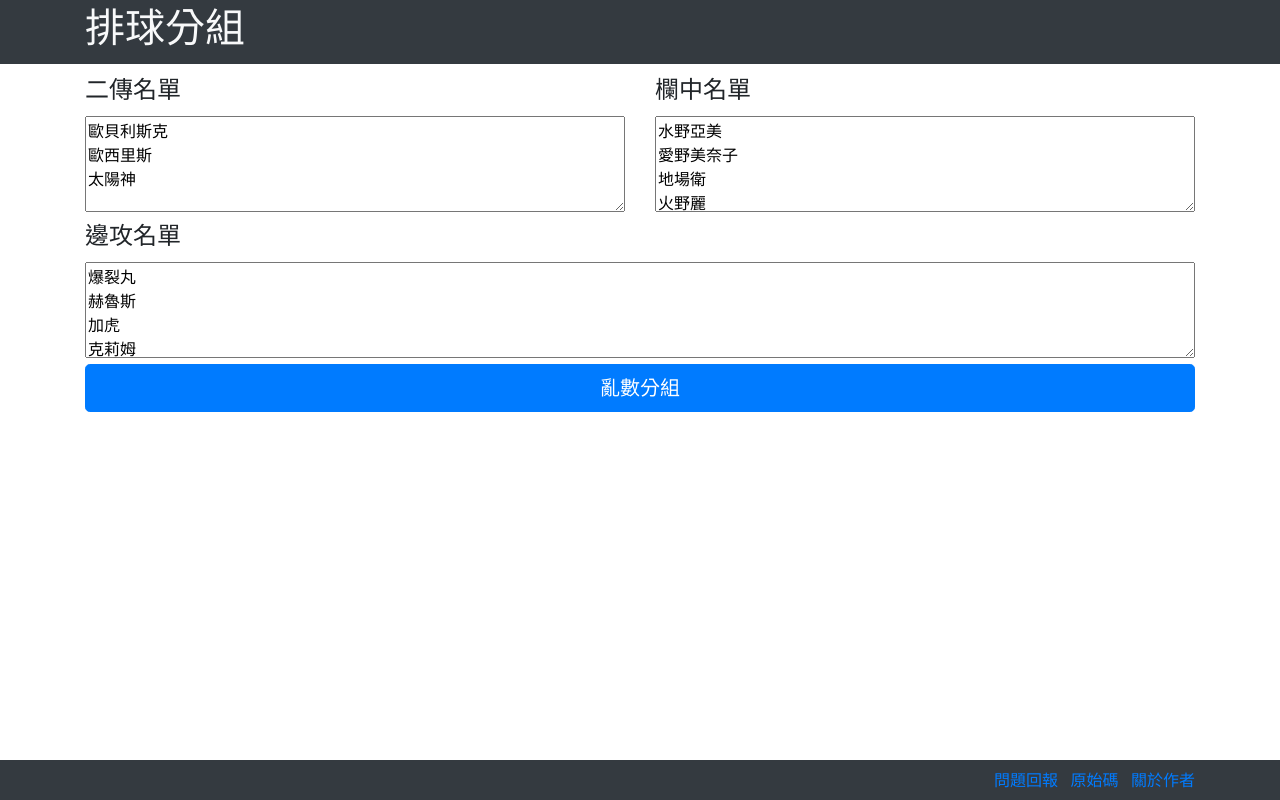
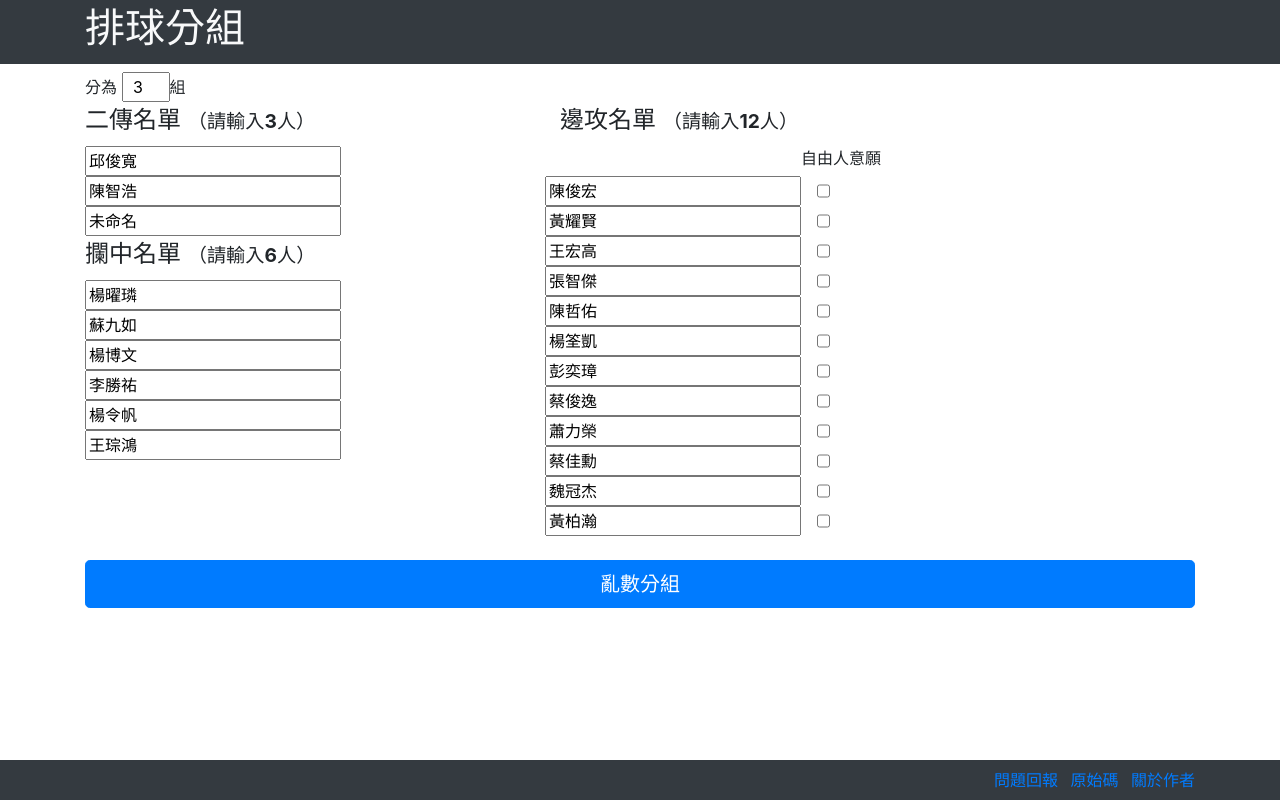
Before and after one commit to kong0107/volleyball-group, an Angular app: page / in a window 1280 px wide. Built offline with nearby package versions, Linux system fonts and the light colour scheme.

Commit message:
update mechnism

```diff
--- a/package.json
+++ b/package.json
@@ -1,6 +1,6 @@
 {
   "name": "volleyball-group",
-  "version": "0.0.3",
+  "version": "0.0.4",
   "license": "CC0",
   "scripts": {
     "ng": "ng",
--- a/src/app/app.component.html
+++ b/src/app/app.component.html
@@ -1,19 +1,50 @@
 <section>
+    <div class="">
+        分為
+        <input [(ngModel)]="amount" (change)="amountChanged(amount)"
+            style="width: 3em" class="text-center" type="number" min="1"
+        >組
+    </div>
+
     <div class="row">
-        <fieldset class="col-md-6">
-            <legend>二傳名單</legend>
-            <textarea [(ngModel)]="input.setters"></textarea>
-        </fieldset>
-        <fieldset class="col-md-6">
-            <legend>欄中名單</legend>
-            <textarea [(ngModel)]="input.middleBlockers"></textarea>
-        </fieldset>
+        <div class="col-md-5">
+            <fieldset>
+                <legend>
+                    二傳名單
+                    <small>（請輸入<strong>{{amount}}</strong>人）</small>
+                </legend>
+                <div *ngFor="let player of players.setters; index as i">
+                    <input [(ngModel)]="players.setters[i]">
+                </div>
+            </fieldset>
+            <fieldset>
+                <legend>
+                    攔中名單
+                    <small>（請輸入<strong>{{amount*2}}</strong>人）</small>
+                </legend>
+                <div *ngFor="let player of players.middleBlockers; index as i">
+                    <input [(ngModel)]="players.middleBlockers[i]">
+                </div>
+            </fieldset>
+        </div>
+        <div class="col-md-7">
+            <fieldset>
+                <legend>
+                    邊攻名單
+                    <small>（請輸入<strong>{{amount*4}}</strong>人）</small>
+                </legend>
+                <div class="row">
+                    <input style="visibility: hidden">
+                    自由人意願
+                </div>
+                <div *ngFor="let player of players.wingSpikers; index as i" class="row">
+                    <input [(ngModel)]="players.wingSpikers[i]">
+                    <input [(ngModel)]="players.liberos[i]" type="checkbox" class="ml-3">
+                </div>
+            </fieldset>
+        </div>
     </div>
-    <fieldset>
-        <legend>邊攻名單</legend>
-        <textarea [(ngModel)]="input.group"></textarea>
-    </fieldset>
-    <button class="btn btn-primary btn-lg btn-block" (click)="go()">亂數分組</button>
+    <button class="btn btn-primary btn-lg btn-block my-4" (click)="go()">亂數分組</button>
 </section>
 
 <section>
--- a/src/app/app.component.ts
+++ b/src/app/app.component.ts
@@ -1,33 +1,62 @@
-import { Component } from '@angular/core';
+import { Component, OnInit } from '@angular/core';
 
 @Component({
   selector: 'app-root',
   templateUrl: './app.component.html',
   styleUrls: ['./app.component.css']
 })
-export class AppComponent {
+export class AppComponent implements OnInit {
     amount = 3;
+    teams = [];
 
-    input = {
-        setters: "歐貝利斯克\n歐西里斯\n太陽神",
-        middleBlockers: "水野亞美\n愛野美奈子\n地場衛\n火野麗\n木野真琴\n土萌螢",
-        group: "爆裂丸\n赫魯斯\n加虎\n克莉姆\n龍哥\n阿蛇\n派卡拉\n詩芙麗\n蒙克\n塔露朵\n波奇郎\n烏力"
+    players = {
+        setters: [],
+        middleBlockers: [],
+        wingSpikers: [],
+        liberos: []
     };
 
-    teams = [];
+    amountChanged(amount) {
+        this.amount = amount = Math.abs(+amount);
+        if(isNaN(amount)) return console.error("Variable `amount` should be a positive integer.");
 
-    go = function() {
-        const input = this.input;
+        const p = this.players;
+        if(amount > p.setters.length) {
+            p.setters.push.apply(p.setters, new Array(amount - p.setters.length));
+            p.middleBlockers.push.apply(p.middleBlockers, new Array(amount * 2 - p.middleBlockers.length));
+            p.wingSpikers.push.apply(p.wingSpikers, new Array(amount * 4 - p.wingSpikers.length));
+            p.liberos.push.apply(p.liberos, new Array(amount * 4 - p.liberos.length));
+        }
+        else {
+            p.setters = p.setters.slice(0, amount);
+            p.middleBlockers = p.middleBlockers.slice(0, amount * 2);
+            p.wingSpikers = p.wingSpikers.slice(0, amount * 4);
+            p.liberos = p.liberos.slice(0, amount * 4);
+        }
+    };
 
+    go() {
         this.teams = [];
         for(let i = 0; i < this.amount; ++i) this.teams.push([]);
 
-        for(let pos in input) {
-            let middle = input[pos].trim().split(/\s+/);
+        for(let pos in this.players) {
+            if(pos == "liberos") continue;
+            let middle = this.players[pos].slice();
             for(let i = 0; middle.length; ++i) {
                 const rand = Math.floor(Math.random() * middle.length);
                 this.teams[i % this.amount].push(middle.splice(rand, 1)[0]);
             }
         }
     };
+
+    ngOnInit() {
+        const p = this.players;
+        /*p.setters = "歐貝利斯克\n歐西里斯\n太陽神".split("\n");
+        p.middleBlockers = "水野亞美\n愛野美奈子\n地場衛\n火野麗\n木野真琴\n土萌螢".split("\n");
+        p.wingSpikers = "爆裂丸\n赫魯斯\n加虎\n克莉姆\n龍哥\n阿蛇\n派卡拉\n詩芙麗\n蒙克\n塔露朵\n波奇郎\n烏力".split("\n");*/
+
+        p.setters = "邱俊寬\n陳智浩\n未命名".split("\n");
+        p.middleBlockers = "楊曜璘\n蘇九如\n楊博文\n李勝祐\n楊令帆\n王琮鴻".split("\n");
+        p.wingSpikers = "陳俊宏\n黃耀賢\n王宏高\n張智傑\n陳哲佑\n楊筌凱\n彭奕璋\n蔡俊逸\n蕭力榮\n蔡佳勳\n魏冠杰\n黃柏瀚".split("\n");
+    }
 }
--- a/src/index.html
+++ b/src/index.html
@@ -31,8 +31,5 @@
       </ul>
     </div>
   </footer>
-  <!--script src="https://code.jquery.com/jquery-3.2.1.slim.min.js" integrity="sha384-KJ3o2DKtIkvYIK3UENzmM7KCkRr/rE9/Qpg6aAZGJwFDMVNA/GpGFF93hXpG5KkN" crossorigin="anonymous"></script>
-  <script src="https://cdnjs.cloudflare.com/ajax/libs/popper.js/1.12.9/umd/popper.min.js" integrity="sha384-ApNbgh9B+Y1QKtv3Rn7W3mgPxhU9K/ScQsAP7hUibX39j7fakFPskvXusvfa0b4Q" crossorigin="anonymous"></script>
-  <script src="https://maxcdn.bootstrapcdn.com/bootstrap/4.0.0/js/bootstrap.min.js" integrity="sha384-JZR6Spejh4U02d8jOt6vLEHfe/JQGiRRSQQxSfFWpi1MquVdAyjUar5+76PVCmYl" crossorigin="anonymous"></script-->
 </body>
 </html>
```
